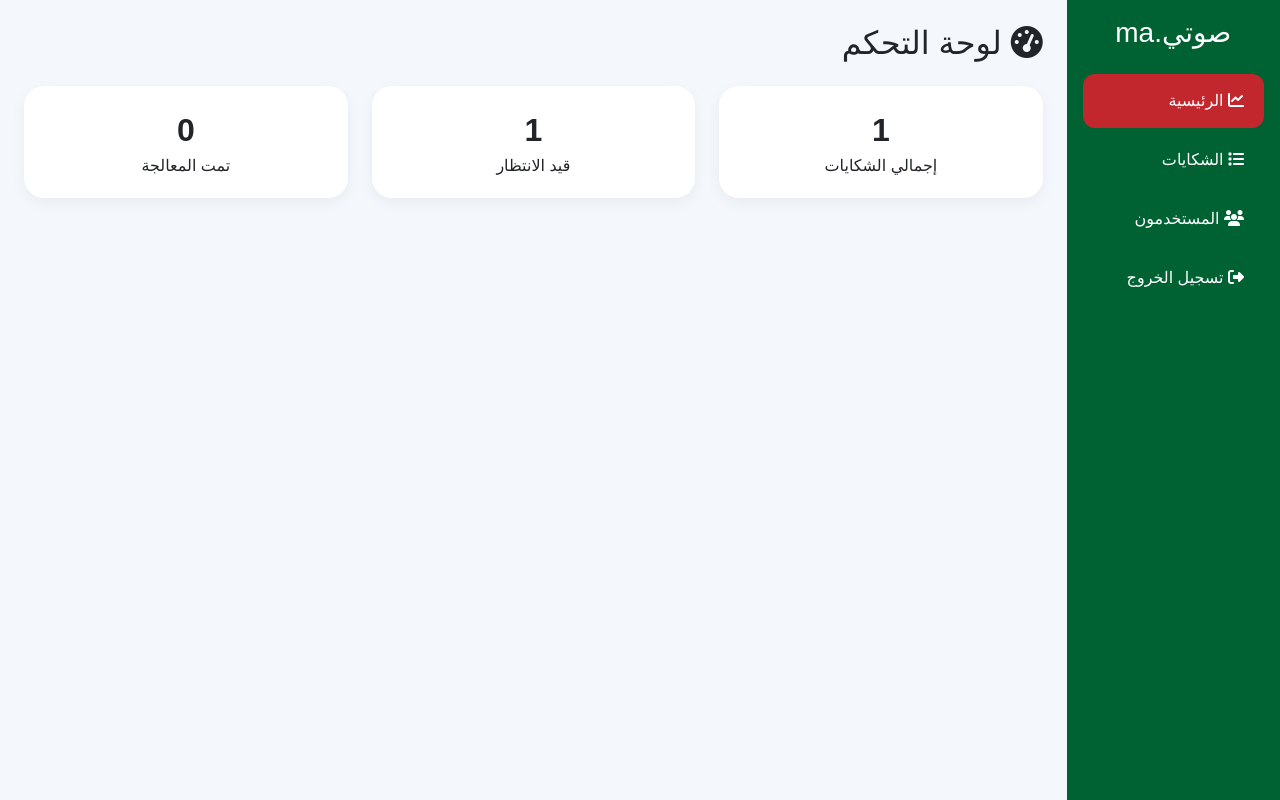
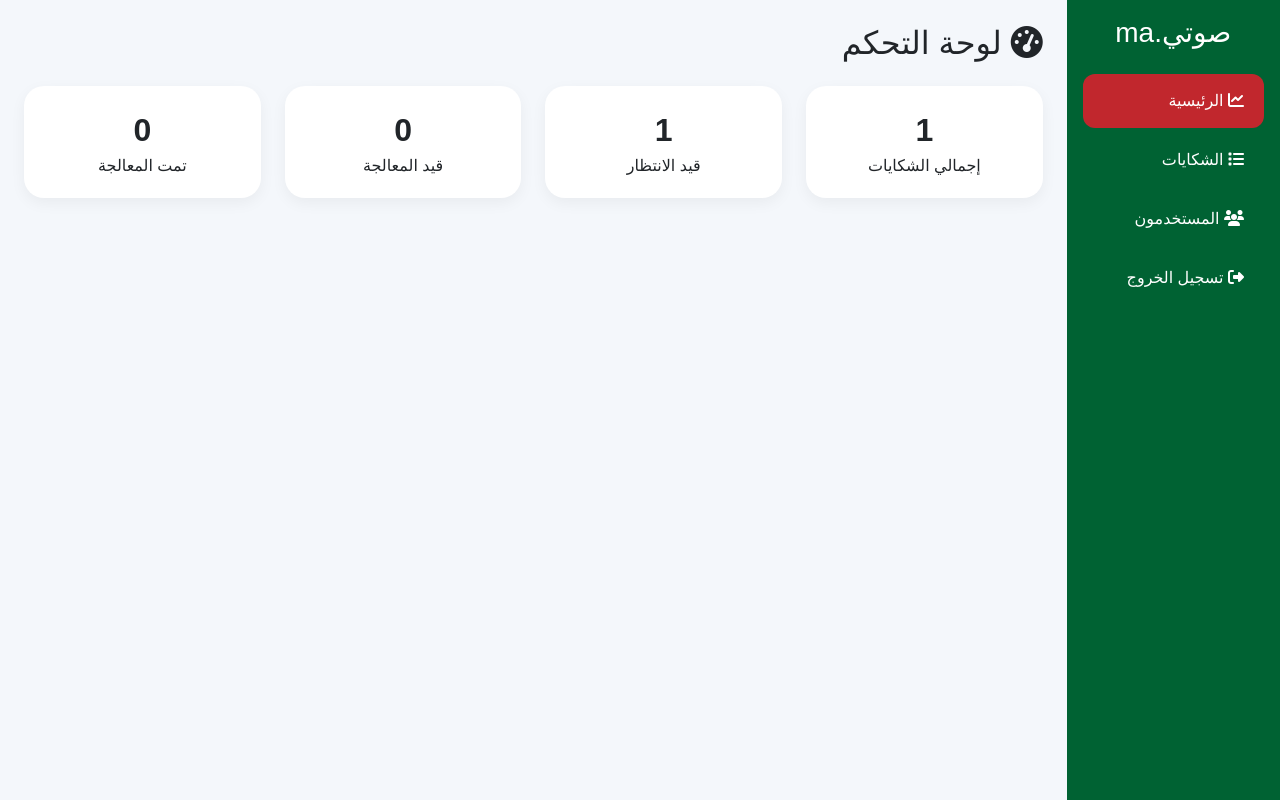
Before and after one commit to iman872/sawti, a PHP site: page /admin/dashboard.php in a window 1280 px wide. Run offline with PHP 8.4, Linux system fonts and the light colour scheme; a user stored in the database is signed in; tables that the repository leaves empty hold one stand-in row (values such as "Sample post").

Commit message:
Fix admin code - update status values in dashboard and complaints
- Change resolved to done in status values to match database schema
- Add processing and done statistics in dashboard
- Update complaint status options to use done instead of resolved
- Fix CSS class from status-resolved to status-done

```diff
--- a/admin/dashboard.php
+++ b/admin/dashboard.php
@@ -9,7 +9,9 @@ if (!isset($_SESSION['admin_id'])) {
 // إحصائيات
 $totalComplaints = $pdo->query("SELECT COUNT(*) FROM complaints")->fetchColumn();
 $pendingComplaints = $pdo->query("SELECT COUNT(*) FROM complaints WHERE status = 'pending'")->fetchColumn();
-$resolvedComplaints = $pdo->query("SELECT COUNT(*) FROM complaints WHERE status = 'resolved'")->fetchColumn();
+$processingComplaints = $pdo->query("SELECT COUNT(*) FROM complaints WHERE status = 'processing'")->fetchColumn();
+$doneComplaints = $pdo->query("SELECT COUNT(*) FROM complaints WHERE status = 'done'")->fetchColumn();
+$rejectedComplaints = $pdo->query("SELECT COUNT(*) FROM complaints WHERE status = 'rejected'")->fetchColumn();
 ?>
 <!DOCTYPE html>
 <html lang="ar" dir="rtl">
@@ -72,8 +74,8 @@ $resolvedComplaints = $pdo->query("SELECT COUNT(*) FROM complaints WHERE status
             </div>
             <div class="col-md-10 p-4">
                 <h2><i class="fas fa-tachometer-alt"></i> لوحة التحكم</h2>
-                <div class="row mt-4">
-                    <div class="col-md-4">
+<div class="row mt-4">
+                    <div class="col-md-3">
                         <div class="stat-card">
                             <div class="stat-number">
                                 <?php echo $totalComplaints; ?>
@@ -81,7 +83,7 @@ $resolvedComplaints = $pdo->query("SELECT COUNT(*) FROM complaints WHERE status
                             <div>إجمالي الشكايات</div>
                         </div>
                     </div>
-                    <div class="col-md-4">
+                    <div class="col-md-3">
                         <div class="stat-card">
                             <div class="stat-number">
                                 <?php echo $pendingComplaints; ?>
@@ -89,10 +91,18 @@ $resolvedComplaints = $pdo->query("SELECT COUNT(*) FROM complaints WHERE status
                             <div>قيد الانتظار</div>
                         </div>
                     </div>
-                    <div class="col-md-4">
+                    <div class="col-md-3">
                         <div class="stat-card">
                             <div class="stat-number">
-                                <?php echo $resolvedComplaints; ?>
+                                <?php echo $processingComplaints; ?>
+                            </div>
+                            <div>قيد المعالجة</div>
+                        </div>
+                    </div>
+                    <div class="col-md-3">
+                        <div class="stat-card">
+                            <div class="stat-number">
+                                <?php echo $doneComplaints; ?>
                             </div>
                             <div>تمت المعالجة</div>
                         </div>
```
Also changed, not shown: admin/complaint.php (+4 -4 lines).
